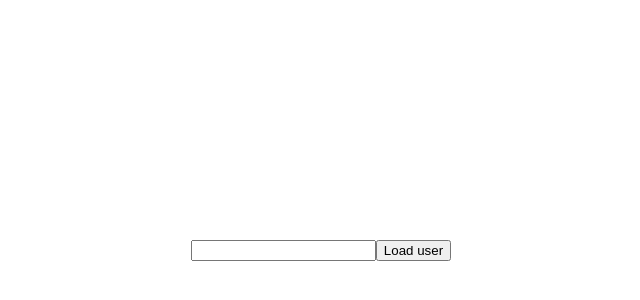
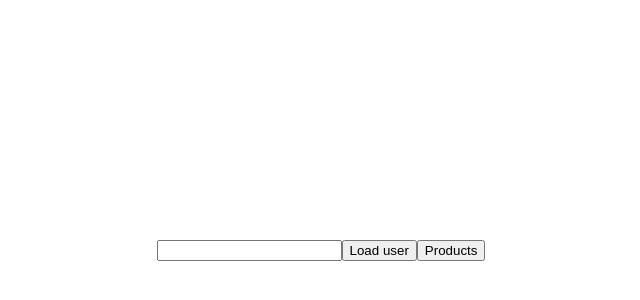
Before and after one commit to mahassan/nuxt-sandbox, a Nuxt app: page / in a window 1280 px wide. Shown: the part 150-450 px from the top of the page, without its empty margins (319-959 px from the left). Built offline with nearby package versions, Linux system fonts and the light colour scheme.

Commit message:
navigate to products page

```diff
--- a/pages/index.vue
+++ b/pages/index.vue
@@ -4,7 +4,9 @@
       <input type="text" v-model="userId">
       <button @click="onLoadUser">Load user</button> {{userId}}
     </div>
+    <button @click="onLoadProducts">Products</button>
   </section>
+
 </template>
 
 <script>
@@ -17,8 +19,8 @@ export default {
     }
   },
   methods: {
-    onLoadUser(){
-      this.$router.push('/users/' + this.userId)
+    onLoadProducts(){
+      this.$router.push('/products/')
     }
   }
 }
--- /dev/null
+++ b/pages/products/_pid.vue
@@ -0,0 +1,5 @@
+<template>
+    <div>
+        <h1>product ID is {{$route.params.pid}}</h1>
+    </div>
+</template>
--- /dev/null
+++ b/pages/products/index.vue
@@ -0,0 +1,6 @@
+<template>
+    <div>
+        <nuxt-link to="/users">Load Product</nuxt-link>
+        <nuxt-link to="/users">Load Product 2</nuxt-link>
+    </div>
+</template
```
Also changed, not shown: pages/products.vue (deleted).
